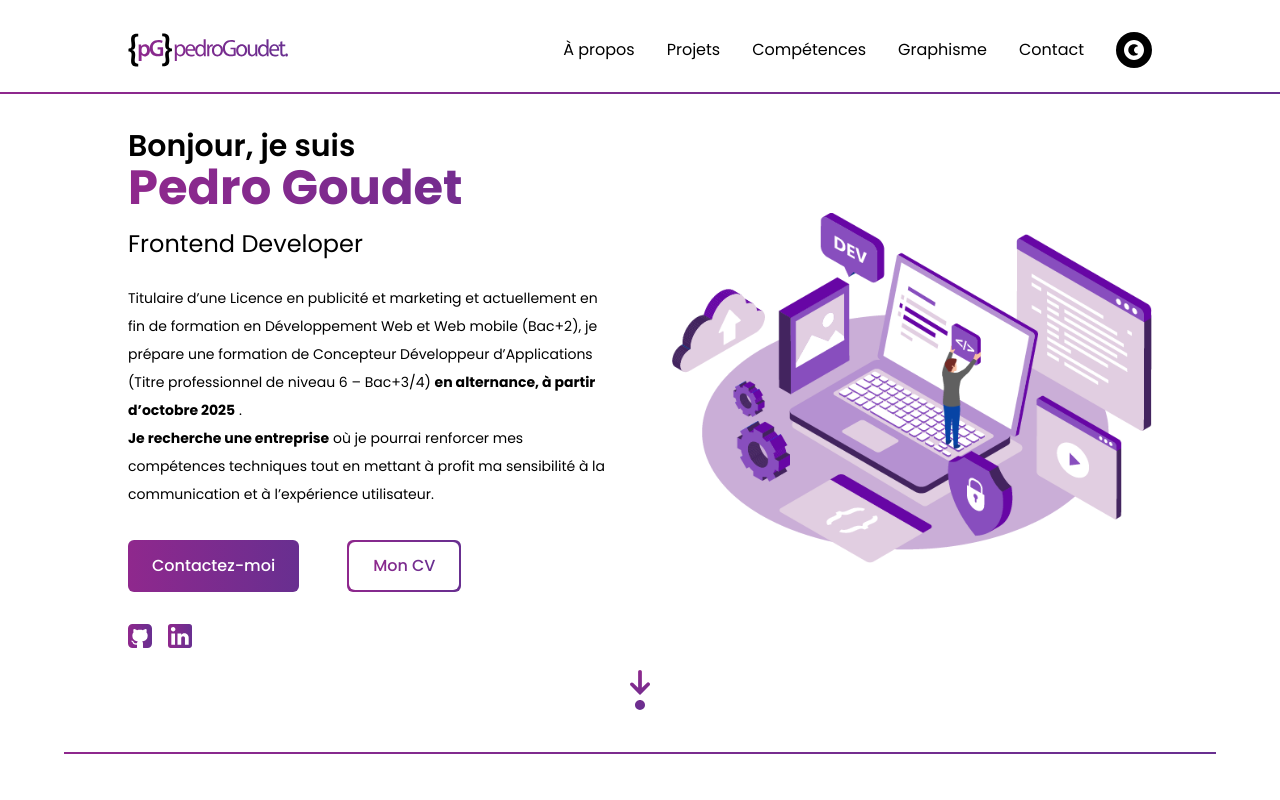
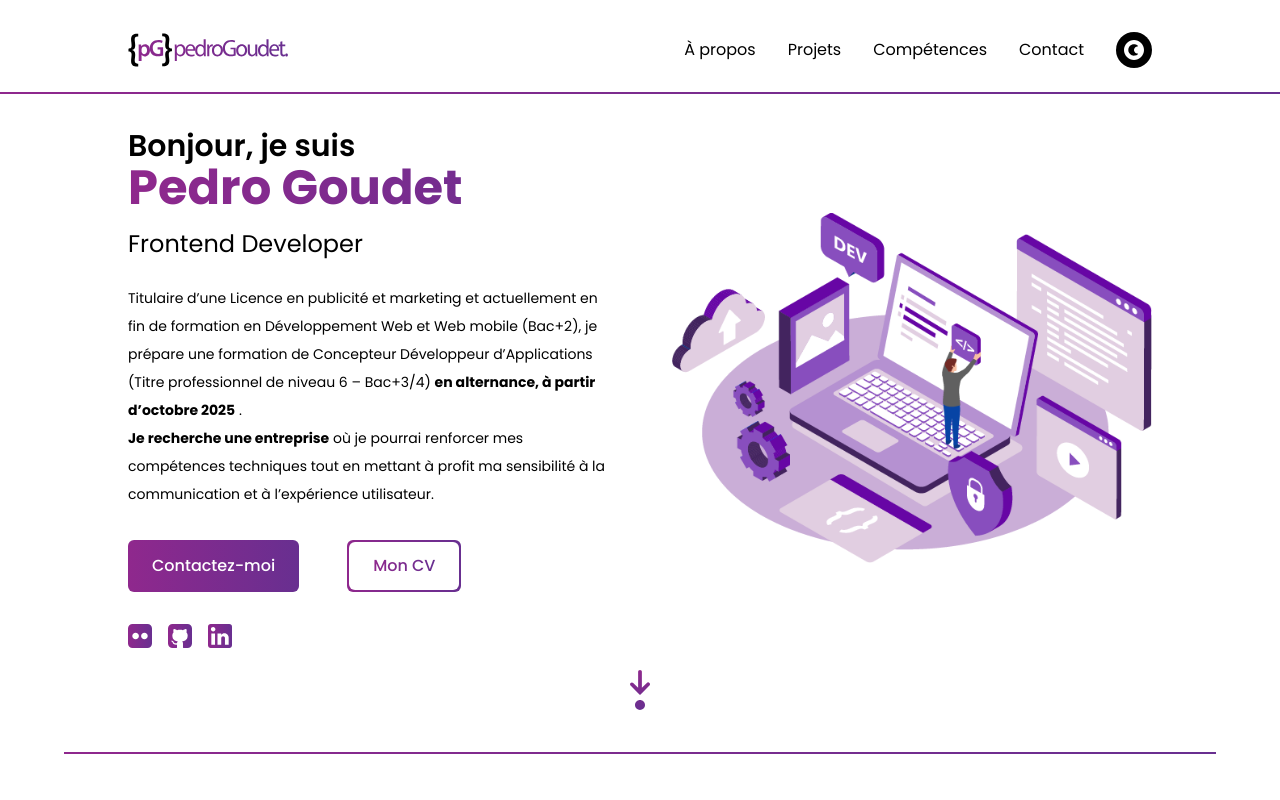
Before and after one commit to pmgoudet/portfolio-pedro, a React (Vite) app: page / in a window 1280 px wide. Shown: the top 800 px of the page. Built offline with nearby package versions, Linux system fonts and the light colour scheme; what tailwind-hamburgers would draw is missing.

Commit message:
Pronto?
Veremos...

```diff
--- a/package.json
+++ b/package.json
@@ -14,6 +14,7 @@
     "heroicons": "^2.2.0",
     "react": "^19.0.0",
     "react-dom": "^19.0.0",
+    "react-router-dom": "^7.6.0",
     "tailwind-hamburgers": "^1.3.5"
   },
   "devDependencies": {
--- a/src/components/Navbar.tsx
+++ b/src/components/Navbar.tsx
@@ -26,10 +26,6 @@ function NavBar(props: NavBarProps) {
       href: 'skills'
     },
     {
-      name: "Graphisme",
-      href: "#"
-    },
-    {
       name: "Contact",
       href: 'contact'
     }
--- a/src/components/Project.tsx
+++ b/src/components/Project.tsx
@@ -87,9 +87,15 @@ const Project = ({ title, subtitle, description, img, technologies, github, site
             <a href={github} target='_blank' className='border-2 border-primary text-sm font-light px-2 py-1 rounded-md'>
               Github
             </a>
-            <a href={site} target='_blank' className='text-sm font-light px-3 py-1 rounded-md bg-gradient-primary text-white'>
-              Site
-            </a>
+            {site && (
+              <a
+                href={site}
+                target="_blank"
+                className="text-sm font-light px-3 py-1 rounded-md bg-gradient-primary text-white"
+              >
+                Site
+              </a>
+            )}
           </div>
         </div>
 
--- a/src/components/SocialIcons.tsx
+++ b/src/components/SocialIcons.tsx
@@ -1,5 +1,6 @@
 import githubIcon from '../assets/icon/github-degrade.svg';
 import linkedinIcon from '../assets/icon/linkedin-degrade.svg';
+import flickrIcon from '../assets/icon/flickr-icon.svg';
 
 const SocialIcons = ({ showOnMobile = true }) => {
   const containerClasses = showOnMobile
@@ -8,8 +9,9 @@ const SocialIcons = ({ showOnMobile = true }) => {
 
   return (
     <div className={containerClasses}>
-      <a href="https://github.com/pmgoudet" target='_blank'><img src={githubIcon} alt="GitHub Icon" className='h-10 lg:h-6 duration-500 lg:hover:scale-110' /></a>
-      <a href="https://www.linkedin.com/in/pmgoudet" target='_blank'><img src={linkedinIcon} alt="LinkedIn Icon" className='h-10 lg:h-6 duration-500 lg:hover:scale-110' /></a>
+      <a href="https://www.flickr.com/photos/pmgoudet/" target='_blank'><img src={flickrIcon} alt="Flickr Icon" className='h-10 lg:h-6 duration-500 lg:hover:scale-110' title="Mon Flickr (Graphisme)" /></a>
+      <a href="https://github.com/pmgoudet" target='_blank'><img src={githubIcon} alt="GitHub Icon" className='h-10 lg:h-6 duration-500 lg:hover:scale-110' title="Mon Github" /></a>
+      <a href="https://www.linkedin.com/in/pmgoudet" target='_blank'><img src={linkedinIcon} alt="LinkedIn Icon" className='h-10 lg:h-6 duration-500 lg:hover:scale-110' title="Mon LinkedIn" /></a>
     </div>
   );
 };
--- a/src/pages/Home.tsx
+++ b/src/pages/Home.tsx
@@ -6,7 +6,7 @@ import AProposSection from "../components/AProposSection";
 import SkillsSection from "../components/SkillsSection";
 import ContactSection from "../components/ContactSection";
 
-const App = () => {
+const Home = () => {
   return (
     <Layout>
       <Hero />
@@ -22,4 +22,4 @@ const App = () => {
   );
 };
 
-export default App;
+export default Home;
```
Also changed, not shown: Router.tsx (added, +16 -0 lines), src/assets/icon/flickr-icon.svg (added), src/pages/test.tsx (deleted), 1 other file (tests, documents, lock files or other folders).
